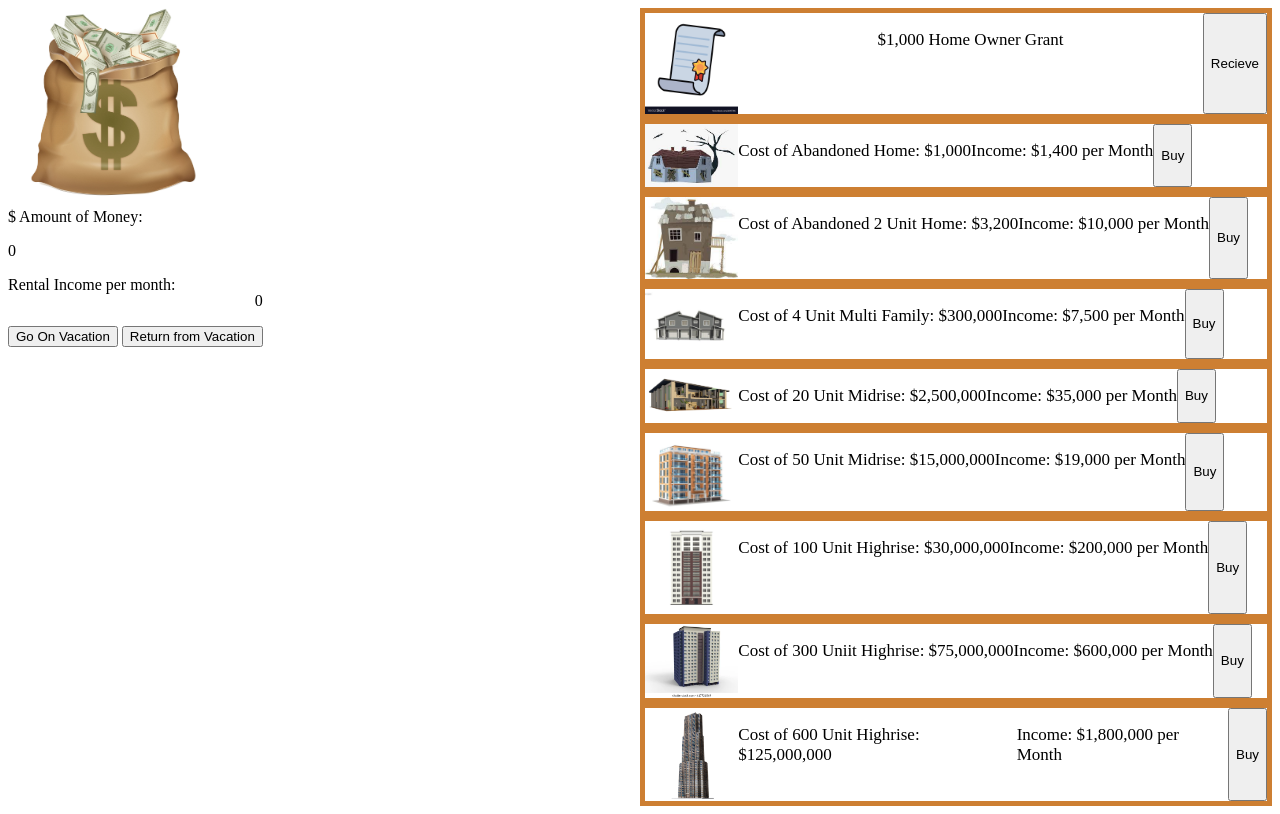
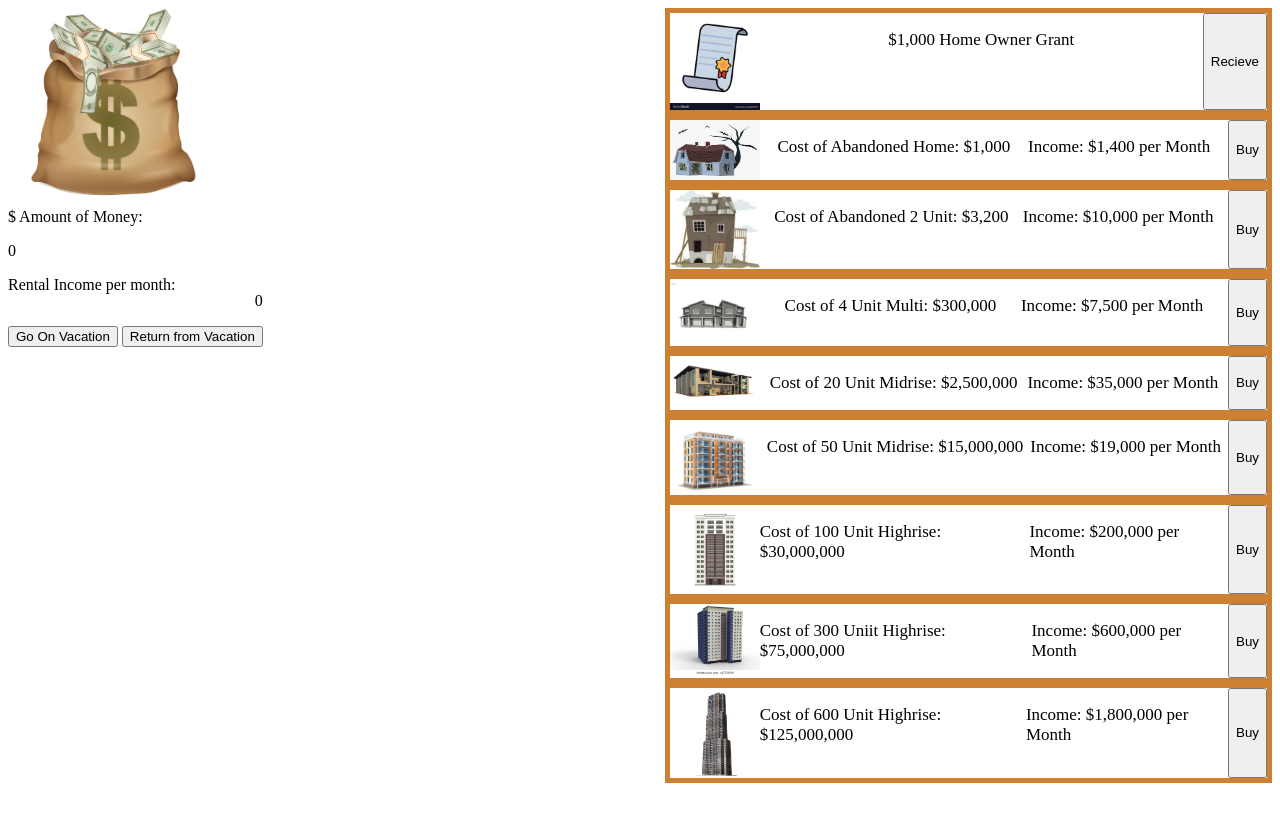
Before and after one commit to AGuyNamedDJ/Real-Estate-Clicker-Game, a website: page index.html in a window 1280 px wide. Drawn offline with Linux system fonts and the light colour scheme.

Commit message:
Updating page format.

```diff
--- a/index.html
+++ b/index.html
@@ -45,7 +45,7 @@
     </div>
 
     <!-- RE Property's Container -->
-    <div style="width: 50%" id="real-estate-property-container">
+    <div style="width: 48%" id="real-estate-property-container">
       <!-- Home Owner Grant -->
       <div
         style="
@@ -69,6 +69,7 @@
           display: flex;
           flex-direction: row;
           font-size: 17px;
+          justify-content: space-between;
         "
         id="abandoned-house"
       >
@@ -78,34 +79,36 @@
         <button id="home-grant-bttn">Buy</button>
       </div>
 
-      <!-- Abandoned 2 Unit House -->
+      <!-- Abandoned 2 Unit -->
       <div
         style="
           border: 5px solid rgb(205, 127, 50);
           display: flex;
           flex-direction: row;
           font-size: 17px;
+          justify-content: space-between;
         "
         id="abandoned-2-unit-house"
       >
         <img style="width: 15%; height: 15%" src="abandoned-2-unit.jpeg" />
-        <p>Cost of Abandoned 2 Unit Home: $3,200</p>
+        <p>Cost of Abandoned 2 Unit: $3,200</p>
         <p>Income: $10,000 per Month</p>
         <button id="home-grant-bttn">Buy</button>
       </div>
 
-      <!-- 4 Unit Building -->
+      <!-- 4 Unit Multi -->
       <div
         style="
           border: 5px solid rgb(205, 127, 50);
           display: flex;
           flex-direction: row;
           font-size: 17px;
+          justify-content: space-between;
         "
         id="4-unit-building"
       >
         <img style="width: 15%; height: 15%" src="4-unit-lowrise.jpeg" />
-        <p>Cost of 4 Unit Multi Family: $300,000</p>
+        <p>Cost of 4 Unit Multi: $300,000</p>
         <p>Income: $7,500 per Month</p>
         <button id="home-grant-bttn">Buy</button>
       </div>
@@ -117,6 +120,7 @@
           display: flex;
           flex-direction: row;
           font-size: 17px;
+          justify-content: space-between;
         "
         id="20-unit-midrise"
       >
@@ -133,6 +137,7 @@
           display: flex;
           flex-direction: row;
           font-size: 17px;
+          justify-content: space-between;
         "
         id="50-unit-midrise"
       >
@@ -149,6 +154,7 @@
           display: flex;
           flex-direction: row;
           font-size: 17px;
+          justify-content: space-between;
         "
         id="100-unit-highrise"
       >
@@ -165,6 +171,7 @@
           display: flex;
           flex-direction: row;
           font-size: 17px;
+          justify-content: space-between;
         "
         id="300-unit-highrise"
       >
@@ -184,6 +191,7 @@
           display: flex;
           flex-direction: row;
           font-size: 17px;
+          justify-content: space-between;
         "
         id="600-unit-highrise"
       >
```
